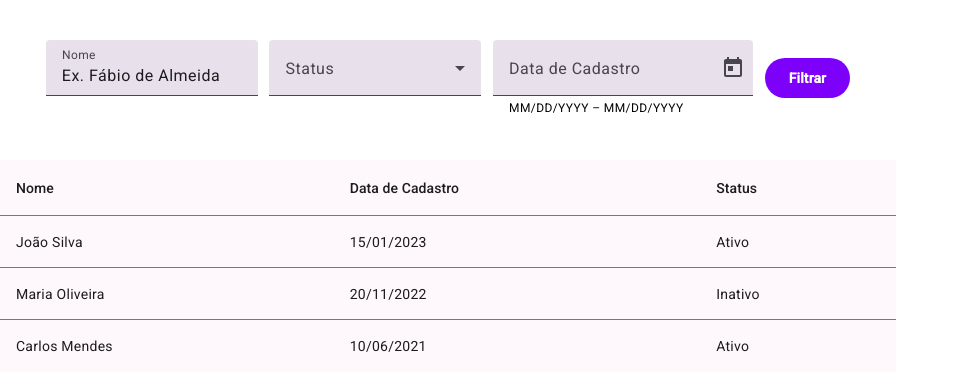
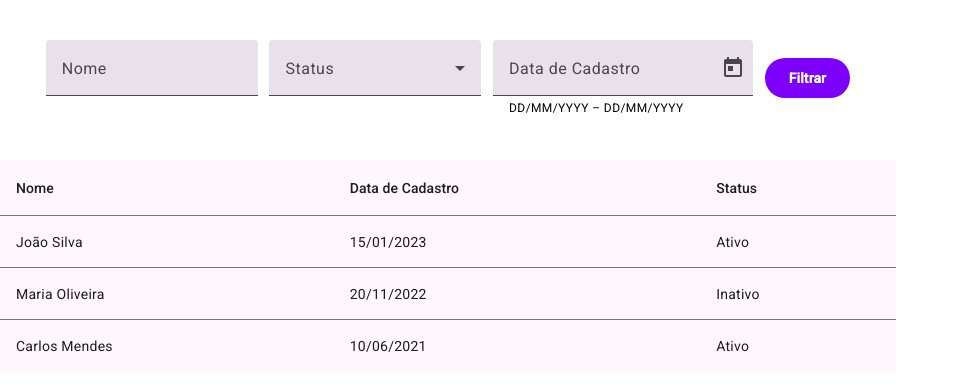
Before and after one commit to santivgo/angular-projects, an Angular app in the folder filtro_usuarios/: page / in a window 1280 px wide. Shown: the top 390 px of the page, without its empty margins (0-959 px from the left). Built offline with nearby package versions, Linux system fonts and the light colour scheme.

Commit message:
organizando o form

```diff
--- a/filtro_usuarios/src/app/components/menu/menu.component.html
+++ b/filtro_usuarios/src/app/components/menu/menu.component.html
@@ -1,46 +1,37 @@
 <div class="menu-bar">
-    <form class="form">
+    <div class="form">
         <div class="form__name">
             <mat-form-field>
                 <mat-label>Nome</mat-label>
-                <input matInput placeholder="Fábio" value="Ex. Fábio de Almeida">
+                <input matInput placeholder="Fábio" [(ngModel)]="filterOptions.name" value="Ex. Fábio de Almeida">
             </mat-form-field>
         </div>
 
         <div class="form__status">
             <mat-form-field>
                 <mat-label>Status</mat-label>
-                <mat-select>
-                    <mat-option *ngFor="let user of users" [value]="user.value">
-                        {{user.viewValue}}
+                <mat-select [(ngModel)]="filterOptions.status">
+                    <mat-option *ngFor="let status of filterList">
+                        {{status.description}}
                     </mat-option>
                 </mat-select>
             </mat-form-field>
         </div>
 
-
-
         <div class="form__date-picker">
             <mat-form-field>
                 <mat-label>Data de Cadastro</mat-label>
                 <mat-date-range-input [rangePicker]="picker">
-                    <input matStartDate placeholder="Start date">
-                    <input matEndDate placeholder="End date">
+                    <input matStartDate placeholder="Start date" [(ngModel)]="filterOptions.startDate" />
+                    <input matEndDate placeholder="End date" [(ngModel)]="filterOptions.endDate" />
                 </mat-date-range-input>
-                <mat-hint>MM/DD/YYYY – MM/DD/YYYY</mat-hint>
+                <mat-hint>DD/MM/YYYY – DD/MM/YYYY</mat-hint>
                 <mat-datepicker-toggle matIconSuffix [for]="picker"></mat-datepicker-toggle>
                 <mat-date-range-picker #picker></mat-date-range-picker>
             </mat-form-field>
         </div>
         <div class="button">
-            <button mat-flat-button>
-                <strong>Filtrar</strong>
-            </button>
+            <button mat-flat-button (click)="onFilter()"><strong>Filtrar</strong></button>
         </div>
-    </form>
-
-
-
-
-
+    </div>
 </div>
--- a/filtro_usuarios/src/app/components/menu/menu.component.ts
+++ b/filtro_usuarios/src/app/components/menu/menu.component.ts
@@ -1,4 +1,5 @@
 import { Component } from '@angular/core';
+import { IFilterOptions } from '../../interfaces/filter.interface';
 
 @Component({
   selector: 'app-menu',
@@ -7,5 +8,18 @@ import { Component } from '@angular/core';
   styleUrl: './menu.component.scss'
 })
 export class MenuComponent {
-  users = [{ value: 'teste', viewValue: 'oi' }]
+
+
+  filterOptions: IFilterOptions = {
+    name: undefined,
+    endDate: undefined,
+    startDate: undefined,
+    status: undefined
+  }
+  filterList = [{ description: 'Ativo', value: true }, { description: 'Inativo', value: false }]
+
+  onFilter() {
+    console.log("oi")
+    console.log(this.filterOptions)
+  }
 }
--- /dev/null
+++ b/filtro_usuarios/src/app/interfaces/filter.interface.ts
@@ -0,0 +1,3 @@
+export interface IFilterOptions {
+    name: string | undefined, startDate: Date | undefined, endDate: Date | undefined, status: boolean | undefined
+}
```
